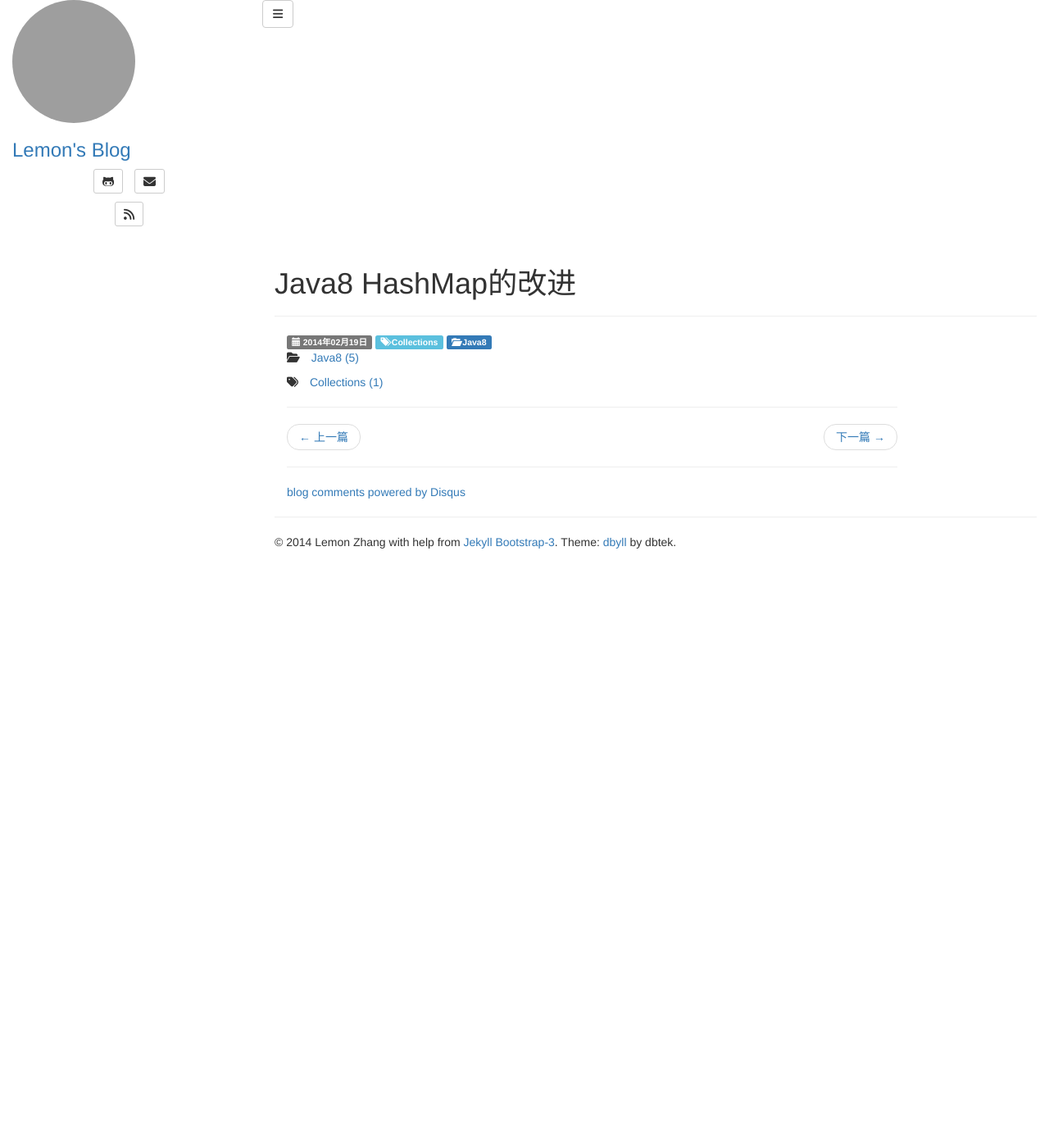
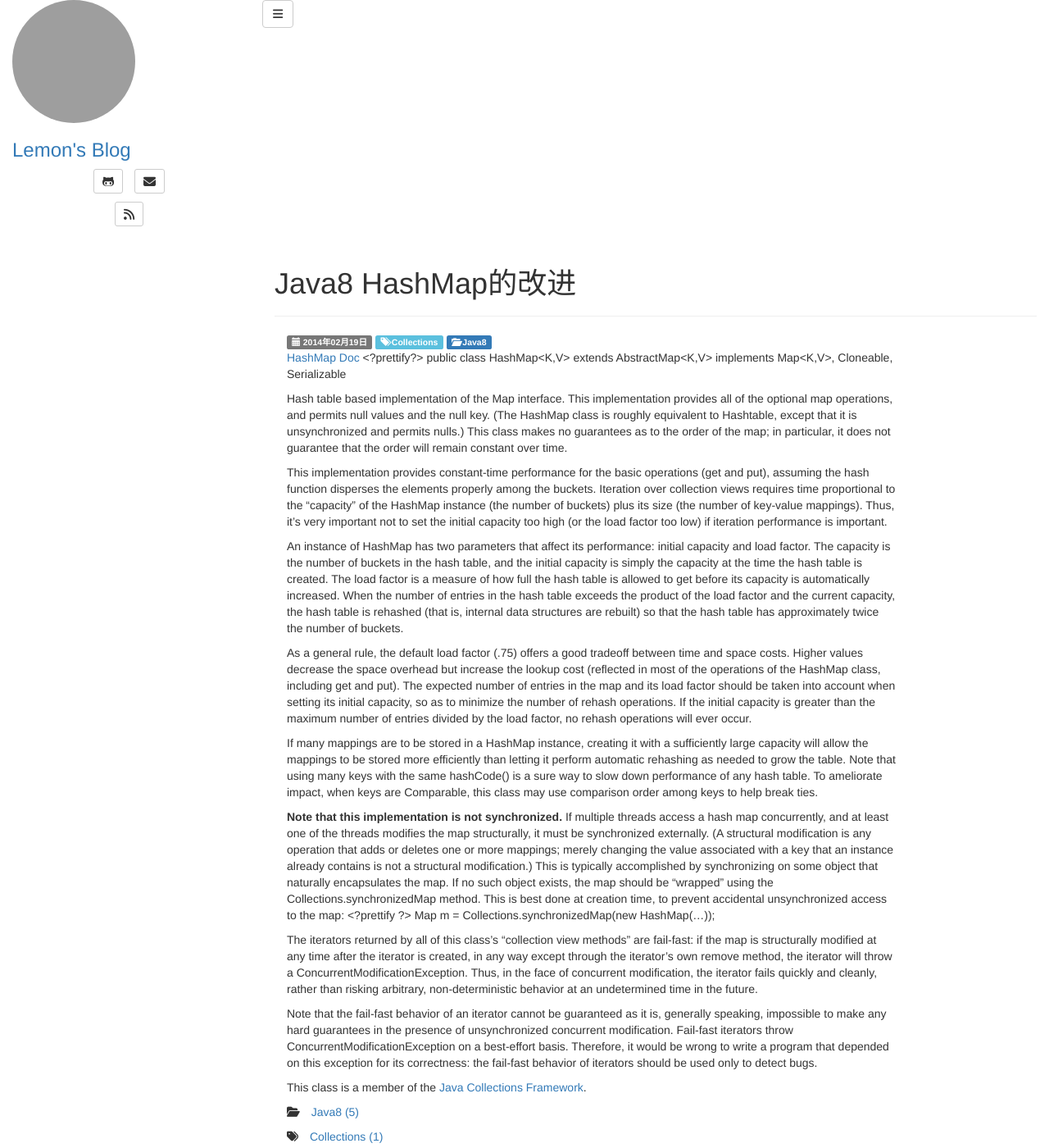
Before and after one commit to cjm0000000/cjm0000000.github.io, a Jekyll site: the page built from _posts/Java/201402/2014-02-19-java8-hashmap-improve.md, in a window 1280 px wide and 1400 px high. Shown: the whole window at 82% size. Built offline with Jekyll 4.4.1, drawn with Linux system fonts in a browser that asks for light colours; nearby versions of some CDN libraries; library files that are not in the unit come from our copies; comment, search, counter and statistics services are not loaded; grey boxes are pictures that could not be loaded.

Commit message:
init hashmap

```diff
--- a/_posts/Java/201402/2014-02-19-java8-hashmap-improve.md
+++ b/_posts/Java/201402/2014-02-19-java8-hashmap-improve.md
@@ -6,3 +6,29 @@ category: Java8
 tags: [Collections]
 ---
 {% include JB/setup %}
+
+[HashMap Doc](http://download.java.net/jdk8/docs/api/java/util/HashMap.html)
+<?prettify?>
+    public class HashMap<K,V>
+        extends AbstractMap<K,V>
+            implements Map<K,V>, Cloneable, Serializable
+
+Hash table based implementation of the Map interface. This implementation provides all of the optional map operations, and permits null values and the null key. (The HashMap class is roughly equivalent to Hashtable, except that it is unsynchronized and permits nulls.) This class makes no guarantees as to the order of the map; in particular, it does not guarantee that the order will remain constant over time.
+
+This implementation provides constant-time performance for the basic operations (get and put), assuming the hash function disperses the elements properly among the buckets. Iteration over collection views requires time proportional to the "capacity" of the HashMap instance (the number of buckets) plus its size (the number of key-value mappings). Thus, it's very important not to set the initial capacity too high (or the load factor too low) if iteration performance is important.
+
+An instance of HashMap has two parameters that affect its performance: initial capacity and load factor. The capacity is the number of buckets in the hash table, and the initial capacity is simply the capacity at the time the hash table is created. The load factor is a measure of how full the hash table is allowed to get before its capacity is automatically increased. When the number of entries in the hash table exceeds the product of the load factor and the current capacity, the hash table is rehashed (that is, internal data structures are rebuilt) so that the hash table has approximately twice the number of buckets.
+
+As a general rule, the default load factor (.75) offers a good tradeoff between time and space costs. Higher values decrease the space overhead but increase the lookup cost (reflected in most of the operations of the HashMap class, including get and put). The expected number of entries in the map and its load factor should be taken into account when setting its initial capacity, so as to minimize the number of rehash operations. If the initial capacity is greater than the maximum number of entries divided by the load factor, no rehash operations will ever occur.
+
+If many mappings are to be stored in a HashMap instance, creating it with a sufficiently large capacity will allow the mappings to be stored more efficiently than letting it perform automatic rehashing as needed to grow the table. Note that using many keys with the same hashCode() is a sure way to slow down performance of any hash table. To ameliorate impact, when keys are Comparable, this class may use comparison order among keys to help break ties.
+
+__Note that this implementation is not synchronized.__ If multiple threads access a hash map concurrently, and at least one of the threads modifies the map structurally, it must be synchronized externally. (A structural modification is any operation that adds or deletes one or more mappings; merely changing the value associated with a key that an instance already contains is not a structural modification.) This is typically accomplished by synchronizing on some object that naturally encapsulates the map. If no such object exists, the map should be "wrapped" using the Collections.synchronizedMap method. This is best done at creation time, to prevent accidental unsynchronized access to the map:
+<?prettify ?>
+    Map m = Collections.synchronizedMap(new HashMap(...));
+
+The iterators returned by all of this class's "collection view methods" are fail-fast: if the map is structurally modified at any time after the iterator is created, in any way except through the iterator's own remove method, the iterator will throw a ConcurrentModificationException. Thus, in the face of concurrent modification, the iterator fails quickly and cleanly, rather than risking arbitrary, non-deterministic behavior at an undetermined time in the future.
+
+Note that the fail-fast behavior of an iterator cannot be guaranteed as it is, generally speaking, impossible to make any hard guarantees in the presence of unsynchronized concurrent modification. Fail-fast iterators throw ConcurrentModificationException on a best-effort basis. Therefore, it would be wrong to write a program that depended on this exception for its correctness: the fail-fast behavior of iterators should be used only to detect bugs.
+
+This class is a member of the [Java Collections Framework](http://download.java.net/jdk8/docs/technotes/guides/collections/index.html).
```
